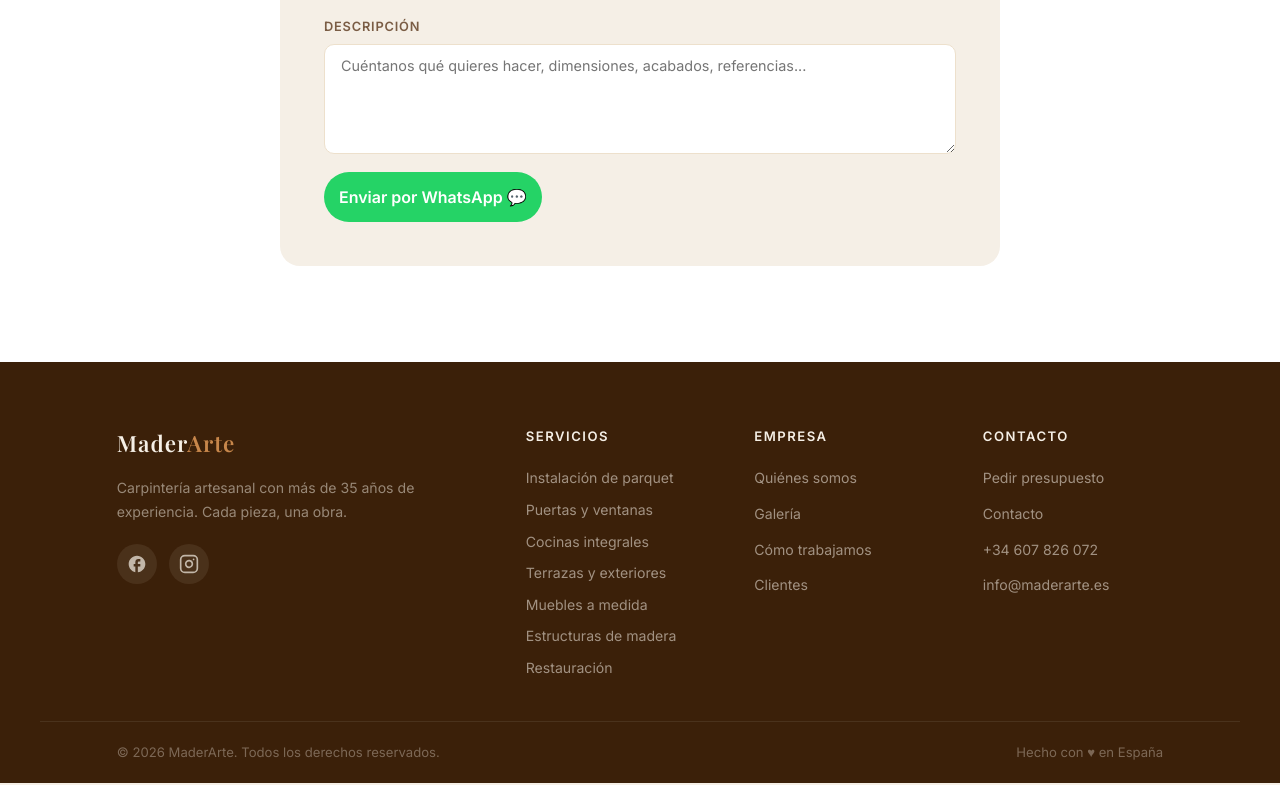
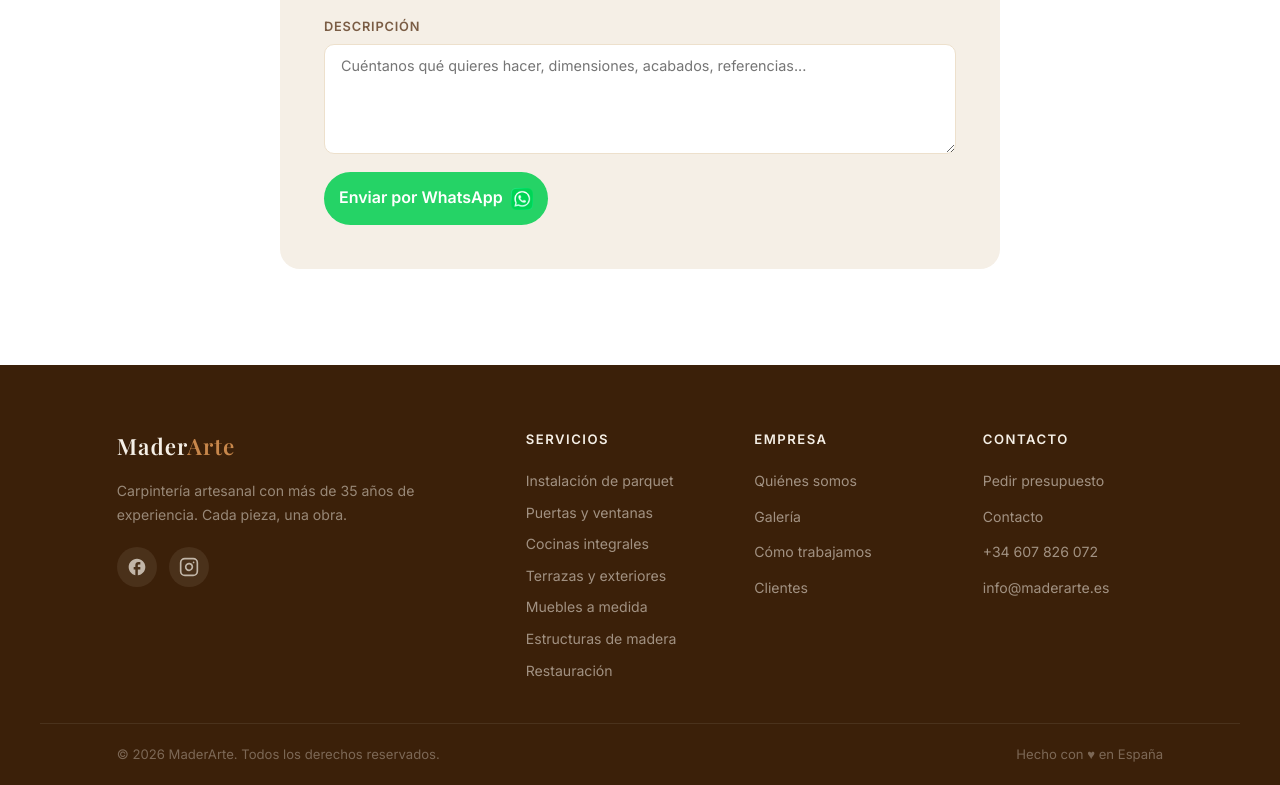
Before and after one commit to raulsara/carpinteria-react, a Next.js app: page / in a window 1280 px wide. Shown: the part 6851-7636 px from the top of the page. Built offline with nearby package versions, Linux system fonts and the light colour scheme; no server answers; the database is empty.

Commit message:
style: logo WhatsApp en el boton 'Enviar por WhatsApp' del formulario

```diff
--- a/components/Presupuesto.jsx
+++ b/components/Presupuesto.jsx
@@ -141,7 +141,12 @@ export default function Presupuesto() {
             </div>
 
           <button type="submit" className="form-submit-wa" disabled={loading}>
-            {loading ? 'Enviando...' : 'Enviar por WhatsApp 💬'}
+            {loading ? 'Enviando...' : (
+              <>
+                Enviar por WhatsApp
+                <img src="/whatsapp.png" alt="" width="22" height="22" style={{ verticalAlign: 'middle', marginLeft: 8 }} />
+              </>
+            )}
           </button>
         </form>
       </Reveal>
```
